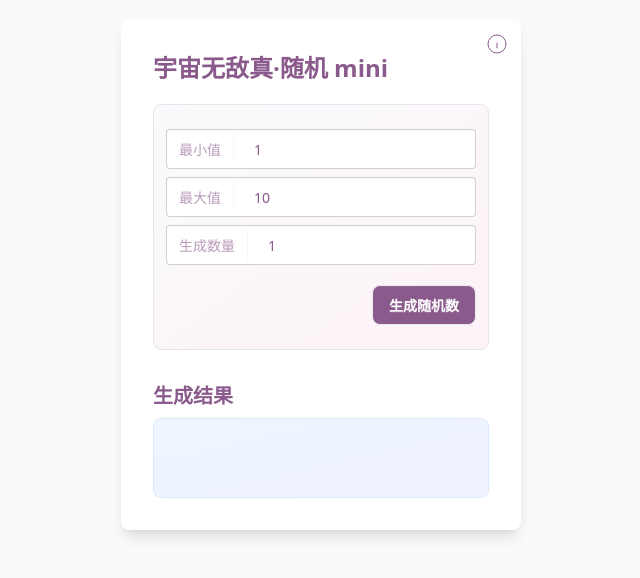
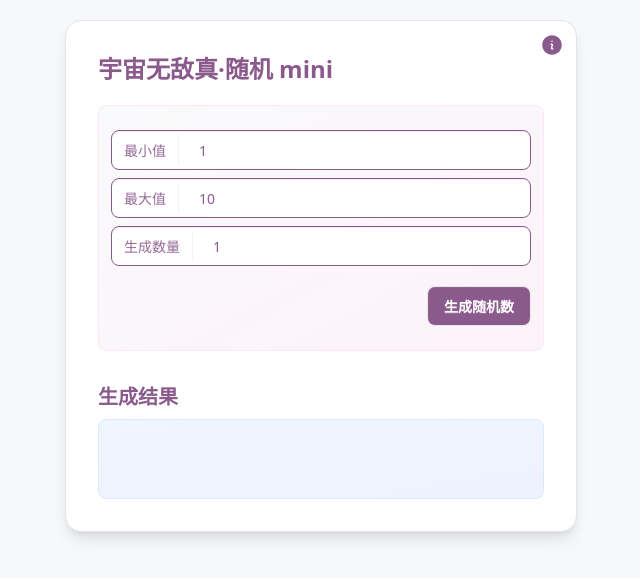
Before and after one commit to CappuccinoZ/random, a Nuxt app: page / in a window 1280 px wide. Shown: the top 578 px of the page, without its empty margins (319-959 px from the left). Built offline with nearby package versions, Linux system fonts and the light colour scheme.

Commit message:
调整样式

```diff
--- a/app/app.vue
+++ b/app/app.vue
@@ -1,25 +1,66 @@
 <template>
-  <div class="min-h-screen w-screen p-5 bg-gray-50">
-    <div class="card card-lg w-100 mx-auto bg-white text-sakura shadow-lg">
+  <div class="min-h-screen p-5 bg-base-200">
+    <div class="container mx-auto">
+      <div class="card card-lg w-full max-w-lg mx-auto text-primary bg-base-100 border border-base-300 shadow-lg">
         <div class="card-body">
           <h1 class="card-title text-2xl">宇宙无敌真·随机 mini</h1>
-        <a onclick="information_modal.showModal()"
-          class="absolute top-3 right-3 flex items-center justify-center rounded-full cursor-pointer hover:bg-sakura/10">
-          <svg xmlns="http://www.w3.org/2000/svg" fill="none" viewBox="0 0 24 24" strokeWidth={1.5}
-            stroke="currentColor" class="w-6 h-6 font-semibold">
-            <path strokeLinecap="round" strokeLinejoin="round"
-              d="m11.25 11.25.041-.02a.75.75 0 0 1 1.063.852l-.708 2.836a.75.75 0 0 0 1.063.853l.041-.021M21 12a9 9 0 1 1-18 0 9 9 0 0 1 18 0Zm-9-3.75h.008v.008H12V8.25Z" />
+          <a onclick="information_modal.showModal()" class="absolute top-3 right-3">
+            <svg xmlns="http://www.w3.org/2000/svg" viewBox="0 0 24 24" fill="currentColor"
+              class="w-6 h-6 cursor-pointer hover:text-primary/90">
+              <path fill-rule="evenodd"
+                d="M2.25 12c0-5.385 4.365-9.75 9.75-9.75s9.75 4.365 9.75 9.75-4.365 9.75-9.75 9.75S2.25 17.385 2.25 12Zm8.706-1.442c1.146-.573 2.437.463 2.126 1.706l-.709 2.836.042-.02a.75.75 0 0 1 .67 1.34l-.04.022c-1.147.573-2.438-.463-2.127-1.706l.71-2.836-.042.02a.75.75 0 1 1-.671-1.34l.041-.022ZM12 9a.75.75 0 1 0 0-1.5.75.75 0 0 0 0 1.5Z"
+                clip-rule="evenodd" />
             </svg>
           </a>
 
+          <div class="mt-3 px-3 py-6 bg-gradient-to-br from-gray-50 to-pink-50 border border-pink-100 rounded-lg">
+            <div class="flex flex-col space-y-2">
+              <label class="input input-primary w-full tooltip" data-tip="最小值(min)，整数类型">
+                <span class="label text-primary/90">最小值</span>
+                <input type="number" v-model="min"></input>
+              </label>
+
+              <label class="input input-primary w-full tooltip" data-tip="最大值(max)，整数类型">
+                <span class="label text-primary/90">最大值</span>
+                <input type="number" v-model="max"></input>
+              </label>
+
+              <label class="input input-primary w-full tooltip" data-tip="生成数量(blocks)，整数类型，范围1~100">
+                <span class="label text-primary/90">生成数量</span>
+                <input type="number" v-model="blocks" min="1" max="100" class="validator"></input>
+              </label>
+
+              <div class="mt-3 card-actions justify-end">
+                <button @click="generate_random_numbers()"
+                  class="btn bg-primary text-white hover:bg-primary/90 hover:scale-105">生成随机数</button>
+              </div>
+            </div>
+          </div>
+
+          <div class="mt-6 flex flex-col">
+            <h2 class="text-xl font-semibold">生成结果</h2>
+
+            <div
+              class="mt-2 p-4 min-h-20 bg-gradient-to-br text-secondary-content from-blue-50 to-indigo-50 border border-blue-100 rounded-lg">
+              <a v-if="loading"><span class="loading loading-spinner loading-md mr-2"></span>加载中</a>
+              <div v-else class="flex flex-wrap gap-1">
+                <span v-for="num in result" class="px-2 py-1 rounded bg-secondary">{{ num }}</span>
+              </div>
+            </div>
+
+            <p v-if="lastTime" class="mt-2">生成时间：{{ lastTime }}</p>
+          </div>
+        </div>
+
         <dialog id="information_modal" class="modal">
           <div class="modal-box space-y-2">
-            <h3 class="text-xl font-semibold">README</h3>
+            <h3 class="text-xl font-semibold">CappuccinoZ/random</h3>
             <p>输入最小值(min)、最大值(max)与生成数量(blocks)后，点击“生成随机数”即可生成随机数。</p>
             <p>确保min、max与blocks是整数，blocks范围1~100，range = (max-min+1)范围1~1048575。</p>
             <p>算法：min + (range*num >> 30)，range是生成随机数的区间长度(不超过20位), num是从QRNG API获取的量子随机数(30位)。</p>
-            <p>QRNG API地址：<a
-                href="https://outshift.cisco.com/quantum-random-number-generator">https://outshift.cisco.com/quantum-random-number-generator</a>
+            <p>链接：
+              <a class="link" href="https://github.com/CappuccinoZ/random">GitHub项目地址</a> |
+              <a class="link" href="https://outshift.cisco.com/quantum-random-number-generator">QRNG API</a>
             </p>
           </div>
           <form method="dialog" class="modal-backdrop">
@@ -27,26 +68,6 @@
           </form>
         </dialog>
 
-        <div class="mt-3 px-3 py-6 rounded-lg bg-gradient-to-br from-gray-50 to-pink-50 border border-gray-200">
-          <div class="flex flex-col space-y-2">
-            <label class="input">
-              <span class="label">最小值</span>
-              <input type="number" v-model="min"></input>
-            </label>
-
-            <label class="input">
-              <span class="label">最大值</span>
-              <input type="number" v-model="max"></input>
-            </label>
-
-            <label class="input">
-              <span class="label">生成数量</span>
-              <input type="number" v-model="blocks" placeholder="1 ~ 100" min="1" max="100" class="validator"></input>
-            </label>
-
-            <div class="mt-3 card-actions justify-end">
-              <button @click="generate_random_numbers()"
-                class="btn bg-sakura text-white rounded-lg hover:bg-sakura/90 hover:scale-105">生成随机数</button>
         <dialog id="alert_modal" class="modal">
           <div class="modal-box">
             <h3>{{ message }}</h3>
@@ -55,23 +76,6 @@
             <button>close</button>
           </form>
         </dialog>
-            </div>
-          </div>
-        </div>
-
-        <div class="flex flex-col mt-6">
-          <h2 class="text-xl font-semibold">生成结果</h2>
-
-          <div
-            class="mt-2 min-h-20 bg-gradient-to-br from-blue-50 to-indigo-50 rounded-lg p-4 border border-blue-100 text-blue-800">
-            <a v-if="loading"><span class="loading loading-spinner loading-md bg-blue-800 mr-2"></span>加载中</a>
-            <div v-else class="flex flex-wrap gap-1">
-              <span v-for="num in result" class="px-2 py-1 rounded bg-blue-100 ">{{ num }}</span>
-            </div>
-          </div>
-
-          <p v-if="lastTime" class="mt-2">生成时间：{{ lastTime }}</p>
-        </div>
       </div>
     </div>
   </div>
@@ -96,16 +100,16 @@ function checkInput1() {
   }
 
   if (typeof min.value !== 'number' || !Number.isInteger(min.value)) {
-    return 'min 必须是整数'
+    return '最小值(min)必须是整数'
   }
 
   if (typeof max.value !== 'number' || !Number.isInteger(max.value)) {
-    return 'max 必须是整数'
+    return '最大值(max)必须是整数'
   }
 
   if (typeof blocks.value !== 'number' || !Number.isInteger(blocks.value) ||
     (blocks.value < 1 || blocks.value > 100)) {
-    return 'blocks 必须是整数，且 1 <= blocks <= 100'
+    return '生成数量(blocks)必须是整数，且 1 <= blocks <= 100'
   }
 
   if (range.value < 1 || range.value > 104_8575) {
@@ -125,16 +129,25 @@ async function generate_random_numbers() {
 
   loading.value = true
 
+  try {
     result.value = await $fetch('/api/random_numbers', {
       method: 'post',
       body: {
         min: min.value,
         range: range.value,
         blocks: blocks.value
-    }
+      },
+      timeout: 10000,
+      retry: 1
     })
-
+  } catch (error) {
+    console.error('请求失败:', error)
+    message.value = '生成随机数失败，请重试'
+    alert_modal.showModal()
+    result.value = []
+  } finally {
     lastTime.value = now
     loading.value = false
   }
+}
 </script>
--- a/app/assets/css/main.css
+++ b/app/assets/css/main.css
@@ -1,6 +1,37 @@
 @import "tailwindcss";
 @plugin "daisyui";
 
-@theme {
-    --color-sakura: rgb(139, 90, 140);
+@plugin "daisyui/theme" {
+    name: "fumomo";
+    default: true;
+    prefersdark: false;
+    color-scheme: "light";
+    --color-base-100: oklch(100% 0 0);
+    --color-base-200: oklch(98% 0.002 247.839);
+    --color-base-300: oklch(92% 0.006 264.531);
+    --color-base-content: oklch(53.9% 0.095 326.1);
+    --color-primary: oklch(53.9% 0.095 326.1);
+    --color-primary-content: oklch(100% 0 0);
+    --color-secondary: oklch(93% 0.032 255.585);
+    --color-secondary-content: oklch(42% 0.199 265.638);
+    --color-accent: oklch(95% 0.038 75.164);
+    --color-accent-content: oklch(47% 0.157 37.304);
+    --color-neutral: oklch(14% 0.005 285.823);
+    --color-neutral-content: oklch(92% 0.004 286.32);
+    --color-info: oklch(74% 0.16 232.661);
+    --color-info-content: oklch(29% 0.066 243.157);
+    --color-success: oklch(76% 0.177 163.223);
+    --color-success-content: oklch(37% 0.077 168.94);
+    --color-warning: oklch(82% 0.189 84.429);
+    --color-warning-content: oklch(41% 0.112 45.904);
+    --color-error: oklch(71% 0.194 13.428);
+    --color-error-content: oklch(27% 0.105 12.094);
+    --radius-selector: 1rem;
+    --radius-field: 0.5rem;
+    --radius-box: 1rem;
+    --size-selector: 0.25rem;
+    --size-field: 0.25rem;
+    --border: 1px;
+    --depth: 1;
+    --noise: 0;
 }
```
Also changed, not shown: package.json (line endings or trailing spaces), 1 other file (tests, documents, lock files or other folders). Lines whose indentation alone changed are shown as unchanged.
